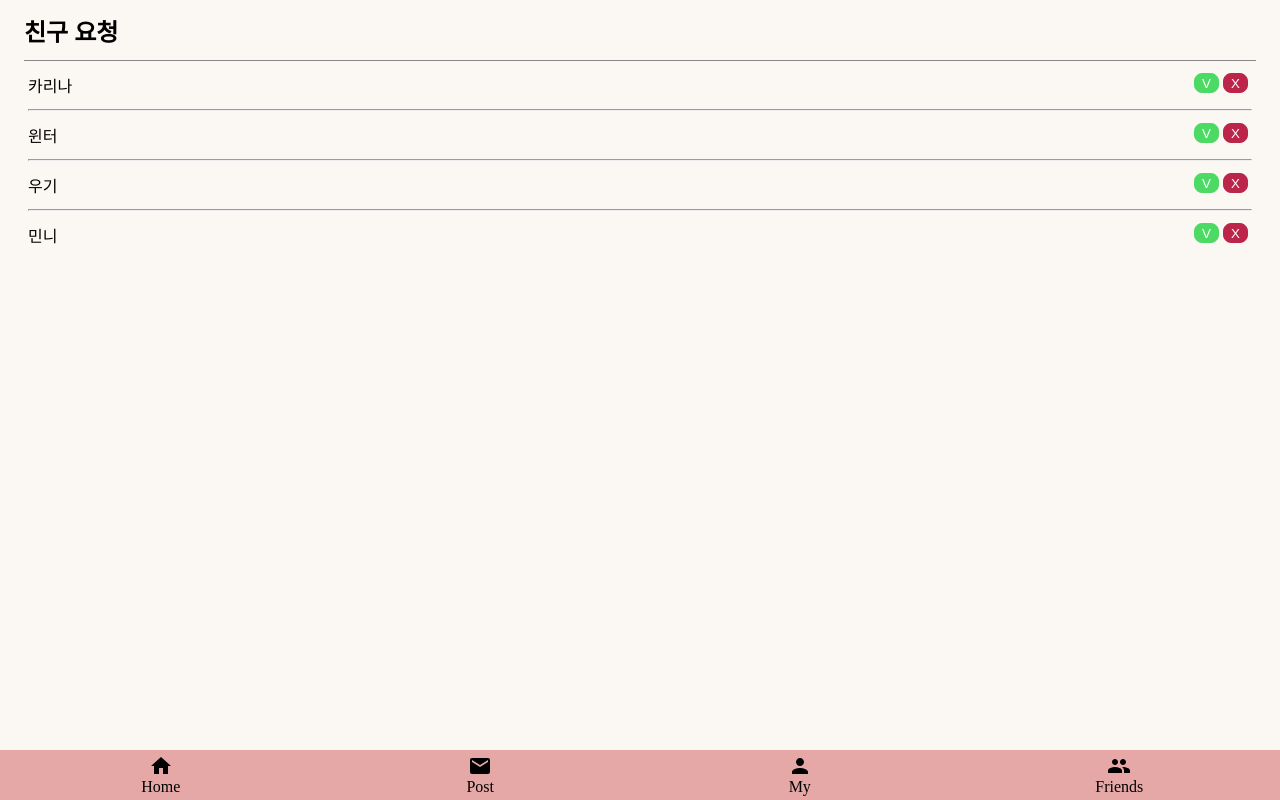
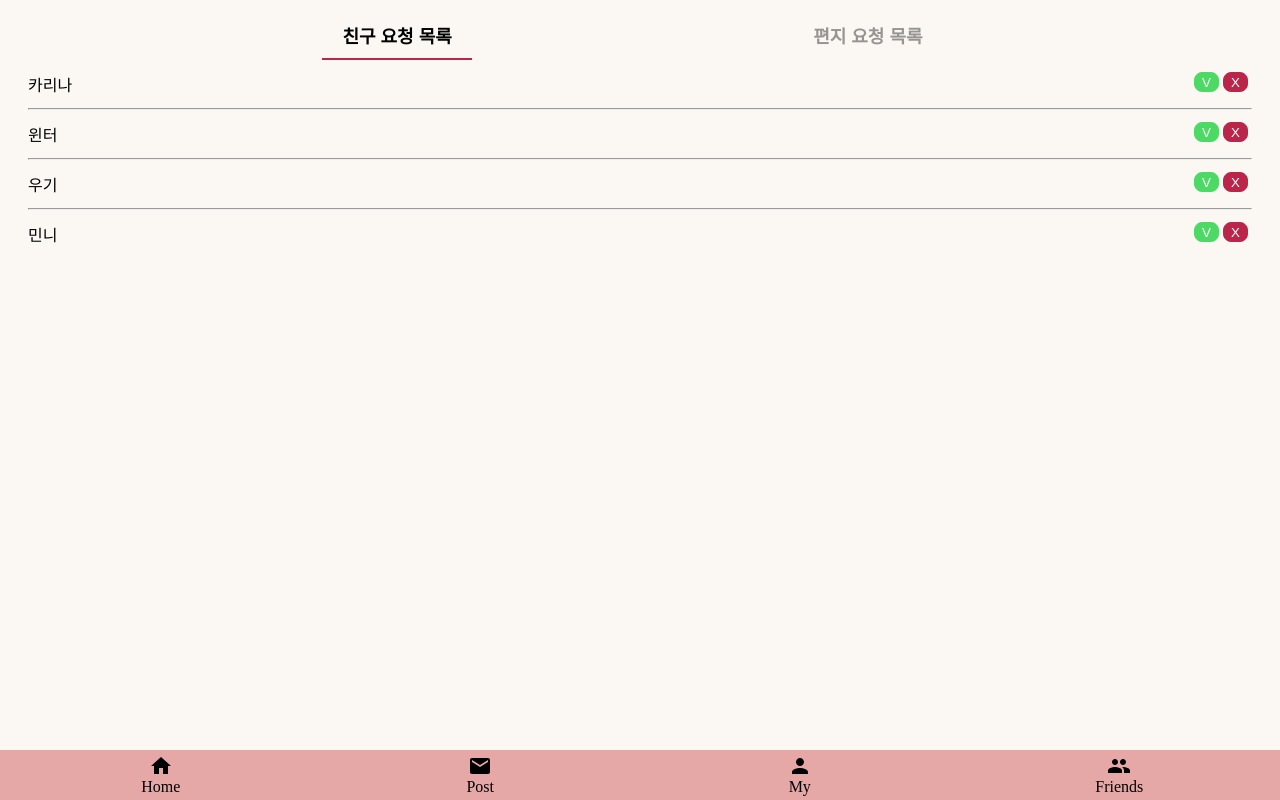
Before and after one commit to SWAcademy-Team-3/todoclient, a React (Create React App) app: page /notification in a window 1280 px wide. Built offline with nearby package versions, Linux system fonts and the light colour scheme; a web font is replaced by a local one.

Commit message:
[Add] notification 화면 Tab으로 구분 완료

```diff
--- a/src/page/Notification.js
+++ b/src/page/Notification.js
@@ -1,43 +1,16 @@
 import Header from "../components/Header";
-import Modal from "../components/Modal";
-import RequestTile from "./FriendsComponents/RequestTile";
 import useSlideBack from "../hooks/useSlideBack";
 import { useNavigate } from "react-router-dom";
 import { useEffect, useState } from "react";
+import FriendsRequest from "./NotificationTab/FriendsRequest";
+import PostRequest from "./NotificationTab/PostRequest";
 
 const dummyData = ["카리나", "윈터", "우기", "민니"];
 
 export default function Notification() {
   const [startX, setStartX] = useState(0);
-  const [modal, setModal] = useState(null);
+  const [activeTab, setActiveTab] = useState(0);
   let navigate = useNavigate();
-
-  const handleModalClick = (type) => {
-    if (type === "yes") {
-      //TODO 친구 요청 수락 / 거절
-    }
-    setModal(null);
-  };
-
-  const handleAccept = () => {
-    setModal(
-      <Modal
-        type="check"
-        message="친구 요청을 수락하시겠습니까?"
-        handleModalClick={handleModalClick}
-      />
-    );
-  };
-
-  const handleDelete = () => {
-    setModal(
-      <Modal
-        type="check"
-        message="친구 요청을 거절하시겠습니까?"
-        handleModalClick={handleModalClick}
-      />
-    );
-  };
 
   useSlideBack("touchmove", startX, () => {
     navigate(-1);
@@ -55,31 +28,22 @@ export default function Notification() {
 
   return (
     <div className="marginDiv">
-      <Header left="친구 요청" isHr={true} />
+      <div className="TabHeader">
+        <button
+          className={`tab ${activeTab === 0 && "active"}`}
+          onClick={() => setActiveTab(0)}
+        >
+          친구 요청 목록
+        </button>
+        <button
+          className={`tab ${activeTab === 1 && "active"}`}
+          onClick={() => setActiveTab(1)}
+        >
+          편지 요청 목록
+        </button>
+      </div>
       <div style={{ margin: "12px 0" }}></div>
-      {dummyData.map((name, index) => {
-        if (index === dummyData.length - 1) {
-          return (
-            <RequestTile
-              key={index}
-              name={name}
-              acceptClick={handleAccept}
-              deleteClick={handleDelete}
-              isHr={false}
-            />
-          );
-        }
-        return (
-          <RequestTile
-            key={index}
-            name={name}
-            acceptClick={handleAccept}
-            deleteClick={handleDelete}
-            isHr={true}
-          />
-        );
-      })}
-      {modal}
+      {activeTab === 0 ? <FriendsRequest /> : <PostRequest />}
     </div>
   );
 }
--- /dev/null
+++ b/src/page/NotificationTab/FriendsRequest.js
@@ -0,0 +1,63 @@
+import { useState } from "react";
+import Modal from "../../components/Modal";
+import RequestTile from "../FriendsComponents/RequestTile";
+
+const dummyData = ["카리나", "윈터", "우기", "민니"];
+
+export default function FriendsRequest() {
+  const [modal, setModal] = useState(null);
+
+  const handleModalClick = (type) => {
+    if (type === "yes") {
+      //TODO 친구 요청 수락 / 거절
+    }
+    setModal(null);
+  };
+
+  const handleAccept = () => {
+    setModal(
+      <Modal
+        type="check"
+        message="친구 요청을 수락하시겠습니까?"
+        handleModalClick={handleModalClick}
+      />
+    );
+  };
+
+  const handleDelete = () => {
+    setModal(
+      <Modal
+        type="check"
+        message="친구 요청을 거절하시겠습니까?"
+        handleModalClick={handleModalClick}
+      />
+    );
+  };
+  return (
+    <>
+      {dummyData.map((name, index) => {
+        if (index === dummyData.length - 1) {
+          return (
+            <RequestTile
+              key={index}
+              name={name}
+              acceptClick={handleAccept}
+              deleteClick={handleDelete}
+              isHr={false}
+            />
+          );
+        }
+        return (
+          <RequestTile
+            key={index}
+            name={name}
+            acceptClick={handleAccept}
+            deleteClick={handleDelete}
+            isHr={true}
+          />
+        );
+      })}
+      {modal}
+    </>
+  );
+}
--- /dev/null
+++ b/src/page/NotificationTab/PostRequest.js
@@ -0,0 +1,52 @@
+// 더미 이미지
+import YenaImg from "../../assets/images/yena.jpg";
+import kimImg from "../../assets/images/kim.jpg";
+
+const dummyData = [
+  {
+    sender: "yena",
+    date: "2023-02-13",
+    profileImg: YenaImg,
+  },
+  {
+    sender: "_chaechae_1",
+    date: "2023-02-12",
+    profileImg: kimImg,
+  },
+];
+
+export default function PostRequest() {
+  return (
+    <>
+      {dummyData.map((val, idx) => (
+        <div key={idx}>
+          <div
+            style={{
+              display: "flex",
+              alignItems: "center",
+            }}
+          >
+            <div
+              className="profileImgDiv"
+              style={{ flex: "none", marginRight: "8px" }}
+            >
+              <img
+                src={val.profileImg}
+                alt="profileImg"
+                className="profileImg"
+              />
+            </div>
+            <div>
+              {val.sender} 님이 편지를 요청했어요! 편지를 쓰러 가볼까요?
+              <br />
+              <span style={{ fontSize: "12px", color: "#bbb" }}>
+                {val.date}
+              </span>
+            </div>
+          </div>
+          <hr />
+        </div>
+      ))}
+    </>
+  );
+}
--- a/src/style/index.scss
+++ b/src/style/index.scss
@@ -609,3 +609,29 @@ $background-color: #fbf8f3;
   right: 15px;
   text-align: center;
 }
+
+.TabHeader {
+  display: flex;
+  justify-content: space-evenly;
+  margin: 12px 0;
+
+  .tab {
+    margin-right: 15px;
+    font-size: 18px;
+    font-weight: 700;
+    background: transparent;
+    border: none;
+    outline: none;
+    padding: 10px 20px;
+    cursor: pointer;
+    color: rgba(0, 0, 0, 0.4);
+    transition: all ease-in-out 0.2s;
+    border-bottom: 2px solid transparent;
+
+    &.active {
+      border-bottom: 2px solid $sub-color;
+
+      color: black;
+    }
+  }
+}
```
